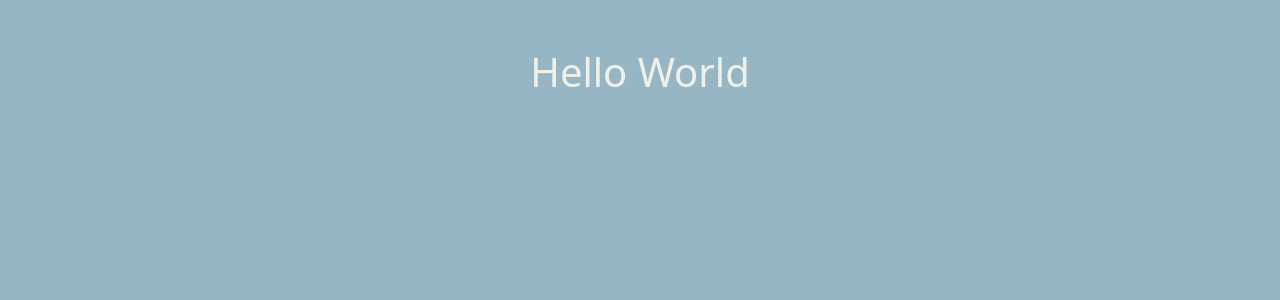
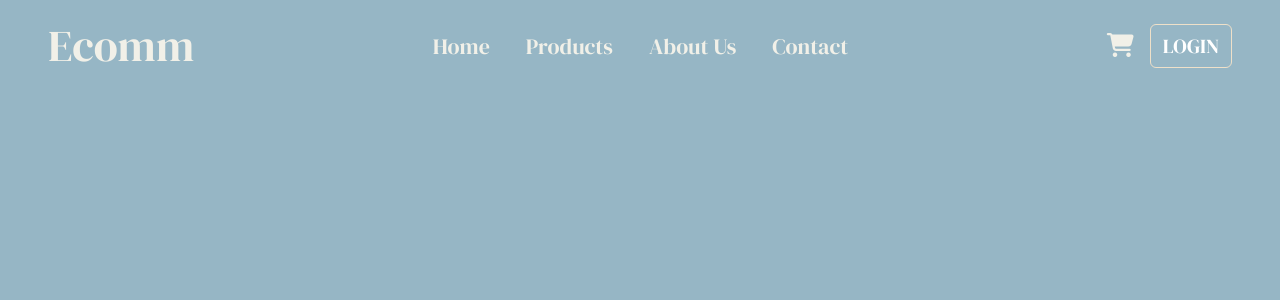
Before and after one commit to adinashby-vanier-college/transactional-web-project-MalekGhazal, a React (Create React App) app in the folder ecomm-project/: page / in a window 1280 px wide. Shown: the top 300 px of the page. Built offline with nearby package versions, Linux system fonts and the light colour scheme.

Commit message:
Navbar component

```diff
--- a/ecomm-project/public/index.html
+++ b/ecomm-project/public/index.html
@@ -15,6 +15,17 @@
       user's mobile device or desktop. See https://developers.google.com/web/fundamentals/web-app-manifest/
     -->
     <link rel="manifest" href="%PUBLIC_URL%/manifest.json" />
+    <link
+      rel="stylesheet"
+      href="https://cdnjs.cloudflare.com/ajax/libs/font-awesome/6.4.2/css/all.min.css"
+      integrity="sha512-z3gLpd7yknf1YoNbCzqRKc4qyor8gaKU1qmn+CShxbuBusANI9QpRohGBreCFkKxLhei6S9CQXFEbbKuqLg0DA=="
+      crossorigin="anonymous"
+      referrerpolicy="no-referrer"
+    />
+    <link
+      href="https://fonts.googleapis.com/css2?family=DM+Serif+Display&display=swap"
+      rel="stylesheet"
+    />
     <!--
       Notice the use of %PUBLIC_URL% in the tags above.
       It will be replaced with the URL of the `public` folder during the build.
@@ -26,6 +37,13 @@
     -->
     <title>Ecomm</title>
   </head>
+
+  <!-- Website Font -->
+  <style>
+    * {
+      font-family: "DM Serif Display", serif;
+    }
+  </style>
   <body>
     <noscript>You need to enable JavaScript to run this app.</noscript>
     <div id="root"></div>
--- a/ecomm-project/src/App.css
+++ b/ecomm-project/src/App.css
@@ -7,3 +7,35 @@
 body {
   background-color: var(--primary-blue);
 }
+
+.navbar-toggler {
+  color: var(--secondary-baige);
+  border: none;
+}
+
+.primary-blue-color {
+  color: var(--primary-blue);
+}
+
+.secondary-blue-color {
+  color: var(--secondary-blue);
+}
+
+.primary-baige-color {
+  color: var(--primary-baige);
+}
+
+.secondary-baige-color {
+  color: var(--secondary-baige);
+}
+
+.login-btn {
+  background: none;
+  border: 1px solid var(--primary-baige);
+
+  &:hover {
+    background-color: var(--secondary-baige);
+    color: var(--primary-blue);
+    border: none;
+  }
+}
--- a/ecomm-project/src/App.js
+++ b/ecomm-project/src/App.js
@@ -1,10 +1,11 @@
 import "bootstrap/dist/css/bootstrap.css";
 import "./App.css";
+import Header from "./components/Header/Header";
 
 function App() {
   return (
     <div>
-      <h1 className="test text-center mt-5">Hello World</h1>
+      <Header />
     </div>
   );
 }
--- a/ecomm-project/src/components/Header/Header.js
+++ b/ecomm-project/src/components/Header/Header.js
@@ -0,0 +1,72 @@
+import React from "react";
+import Button from "react-bootstrap/Button";
+import Container from "react-bootstrap/Container";
+import Nav from "react-bootstrap/Nav";
+import Navbar from "react-bootstrap/Navbar";
+
+const Header = () => {
+  return (
+    <div>
+      <Navbar expand="lg" className="bg-body-transparent">
+        <Container fluid className="px-5">
+          <Navbar.Brand
+            href="#"
+            className="secondary-baige-color"
+            style={{ fontSize: "44px" }}
+          >
+            Ecomm
+          </Navbar.Brand>
+          <Navbar.Toggle aria-controls="responsive-navbar-nav">
+            <i
+              class="fa-solid fa-bars secondary-baige-color"
+              style={{ fontSize: "30px" }}
+            ></i>
+          </Navbar.Toggle>
+          <Navbar.Collapse id="responsive-navbar-nav" className="text-center">
+            <Nav className="me-auto mx-auto">
+              <Nav.Link
+                href="#action1"
+                className="secondary-baige-color"
+                style={{ fontSize: "22px", marginRight: "20px" }}
+              >
+                Home
+              </Nav.Link>
+              <Nav.Link
+                href="#action2"
+                className="secondary-baige-color"
+                style={{ fontSize: "22px", marginRight: "20px" }}
+              >
+                Products
+              </Nav.Link>
+              <Nav.Link
+                href="#"
+                className="secondary-baige-color"
+                style={{ fontSize: "22px", marginRight: "20px" }}
+              >
+                About Us
+              </Nav.Link>
+              <Nav.Link
+                href="#"
+                className="secondary-baige-color"
+                style={{ fontSize: "22px", marginRight: "20px" }}
+              >
+                Contact
+              </Nav.Link>
+            </Nav>
+            <a href="#cart">
+              <i
+                className="fa-solid fa-cart-shopping secondary-baige-color mx-3"
+                style={{ fontSize: "24px" }}
+              ></i>
+            </a>
+            <Button className="login-btn" style={{ fontSize: "20px" }}>
+              LOGIN
+            </Button>
+          </Navbar.Collapse>
+        </Container>
+      </Navbar>
+    </div>
+  );
+};
+
+export default Header;
```
